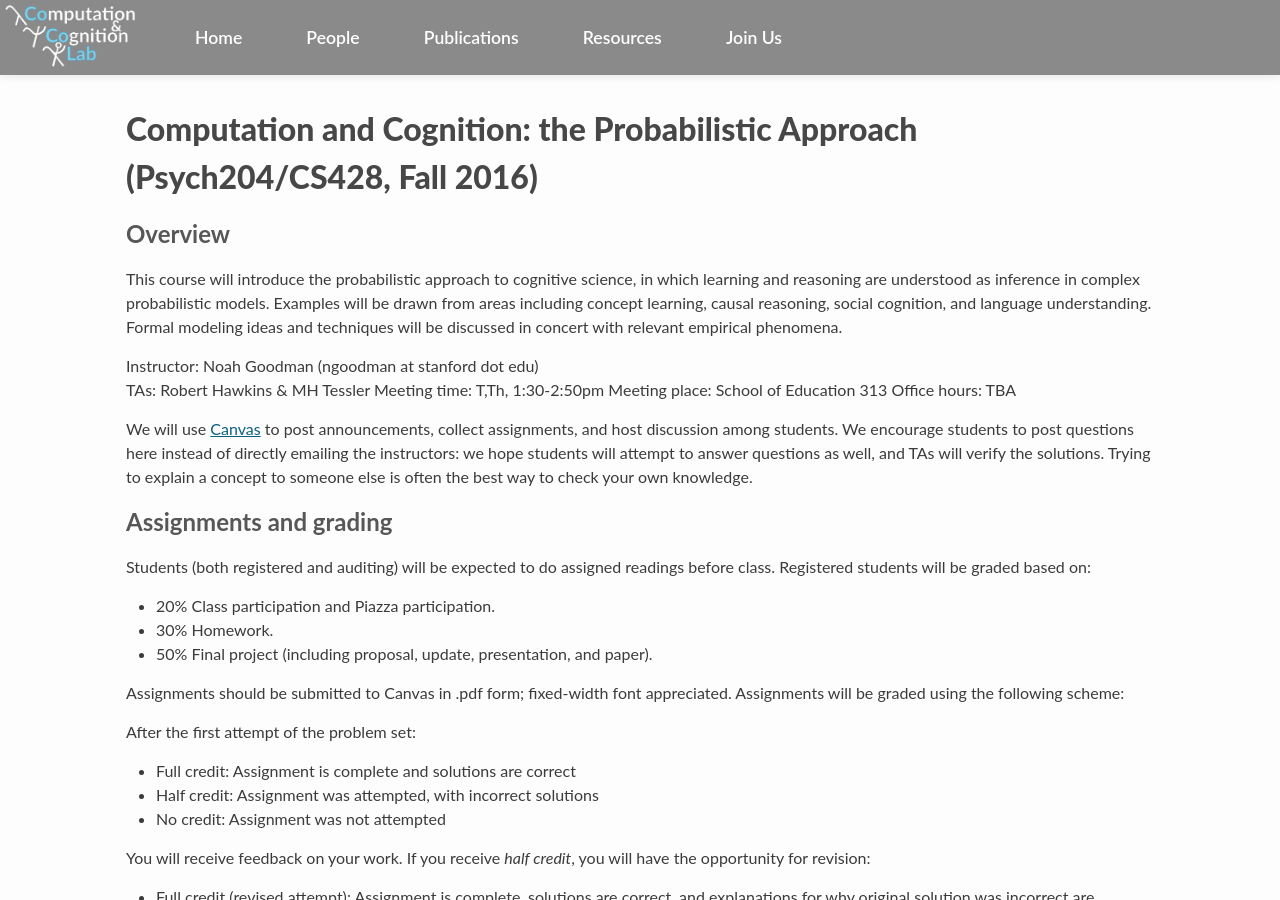
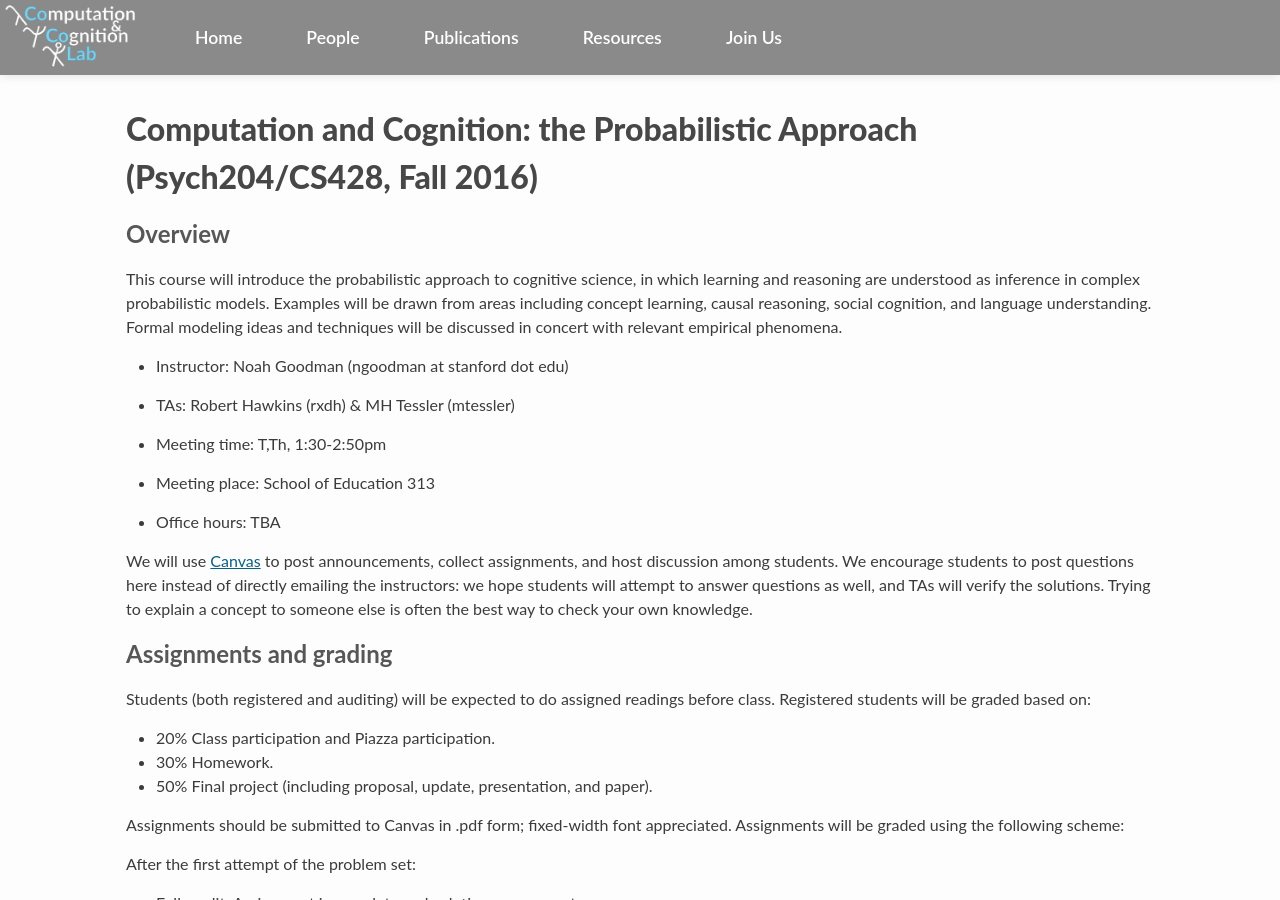
Before and after one commit to stanford-cocolab/cocolab.stanford.edu, a Jekyll site: the page built from psych204-fall2016.md, in a window 1280 px wide and 900 px high. Built offline with Jekyll 4.4.1, drawn with Linux system fonts in a browser that asks for light colours; Markdown is read by kramdown in place of the engine named in the settings; a script that is not in the unit is left out.

Commit message:
Fix TA info

```diff
--- a/psych204-fall2016.md
+++ b/psych204-fall2016.md
@@ -11,11 +11,15 @@ layout: default
 
 This course will introduce the probabilistic approach to cognitive science, in which learning and reasoning are understood as inference in complex probabilistic models. Examples will be drawn from areas including concept learning, causal reasoning, social cognition, and language understanding. Formal modeling ideas and techniques will be discussed in concert with relevant empirical phenomena.
 
-Instructor: Noah Goodman (ngoodman at stanford dot edu)
-TAs: Robert Hawkins & MH Tessler
-Meeting time: T,Th, 1:30-2:50pm
-Meeting place: School of Education 313
-Office hours: TBA
+* Instructor: Noah Goodman (ngoodman at stanford dot edu)
+
+* TAs: Robert Hawkins (rxdh) & MH Tessler (mtessler)
+
+* Meeting time: T,Th, 1:30-2:50pm
+
+* Meeting place: School of Education 313
+
+* Office hours: TBA
 
 We will use [Canvas](https://canvas.stanford.edu/courses/49557/) to post announcements, collect assignments, and host discussion among students. We encourage students to post questions here instead of directly emailing the instructors: we hope students will attempt to answer questions as well, and TAs will verify the solutions. Trying to explain a concept to someone else is often the best way to check your own knowledge.
 
```
